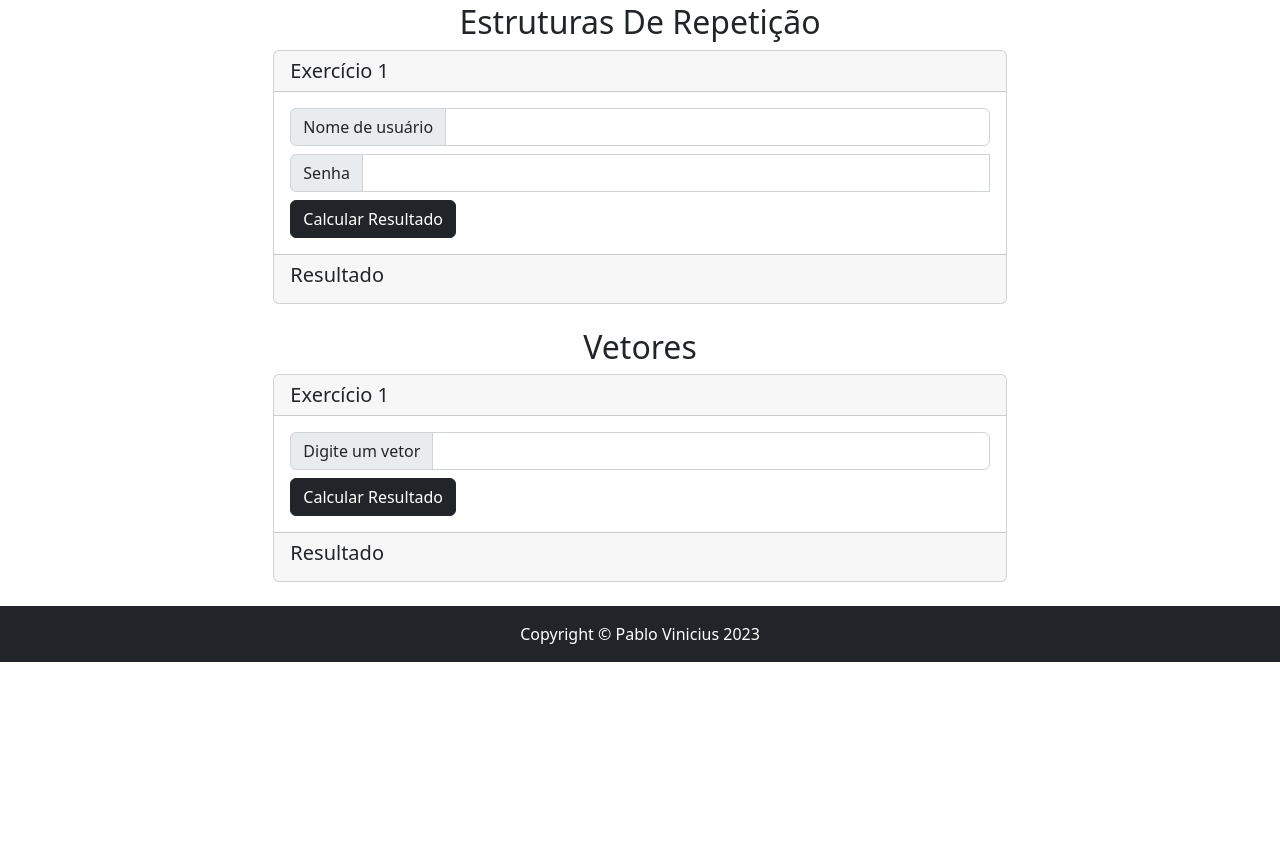
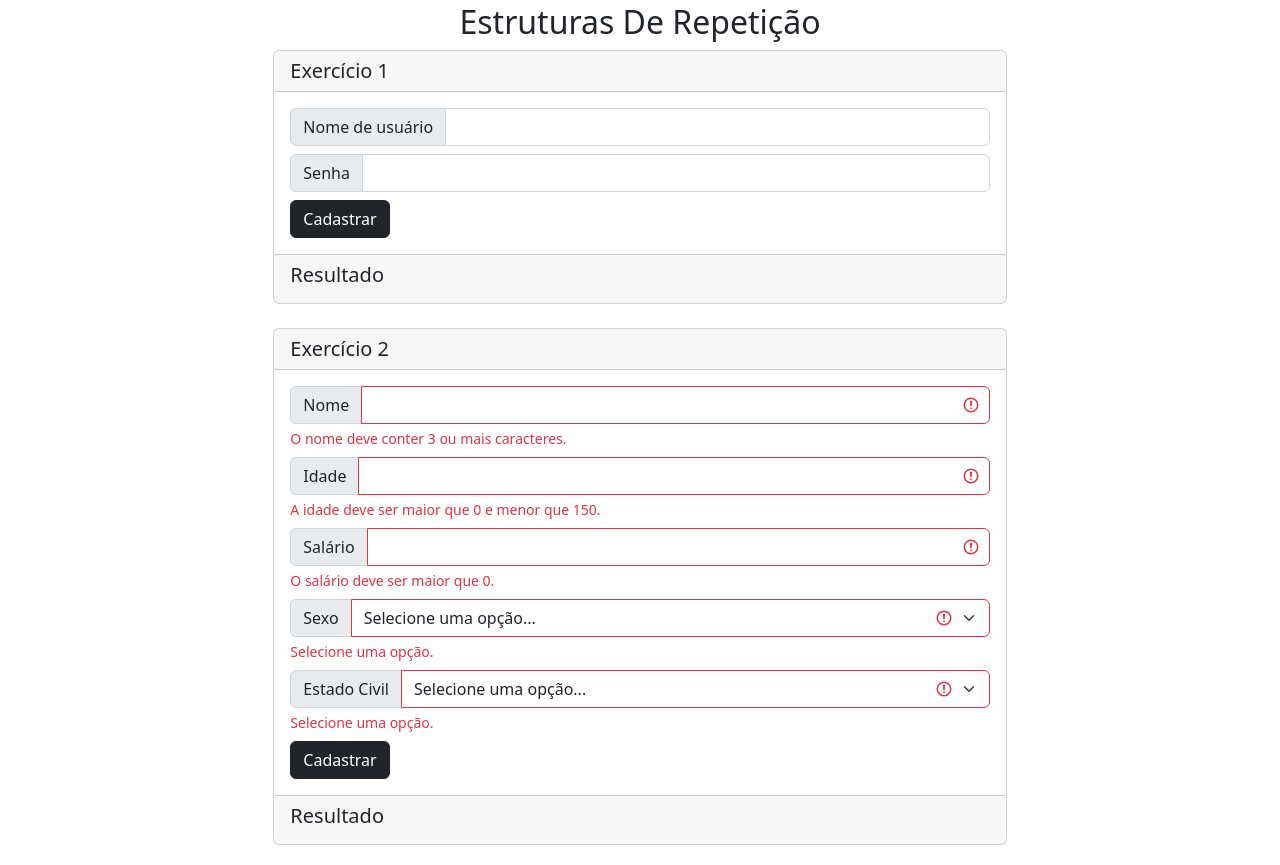
Before and after one commit to pablovns/Listas---LP, a plain HTML site: page pages/lista_5.html in a window 1280 px wide. Shown: the part 915-1780 px from the top of the page. Before the commit the page ends 1577 px from the top, so only its background shows below. Drawn offline with nearby package versions, Linux system fonts and the light colour scheme.

Commit message:
Adicionar formulário P2_2

```diff
--- a/pages/lista_5.html
+++ b/pages/lista_5.html
@@ -88,7 +88,7 @@
             <div class="card-body">
               <form id="p1-ex1">
                 <div class="input-group mb-2">
-                  <span class="input-group-text" id="inputGroup-sizing-default">
+                  <span class="input-group-text">
                     Digite dois números
                   </span>
                   <input id="p1-ex1-input1" type="number" class="form-control" required/>
@@ -110,7 +110,7 @@
             <div class="card-body">
               <form id="p1-ex2">
                 <div class="input-group mb-2">
-                  <span class="input-group-text" id="inputGroup-sizing-default">
+                  <span class="input-group-text">
                     Informe um número
                   </span>
                   <input id="p1-ex2-input1" type="number" class="form-control" required/>
@@ -131,7 +131,7 @@
             <div class="card-body">
               <form id="p1-ex3">
                 <div class="input-group mb-2">
-                  <span class="input-group-text" id="inputGroup-sizing-default">
+                  <span class="input-group-text">
                     Insira o sexo (F ou M)
                   </span>
                   <input
@@ -169,21 +169,18 @@
             <div class="card-body">
               <form id="p2-ex1">
                 <div class="input-group mb-2">
-                  <span class="input-group-text" id="inputGroup-sizing-default"> Nome de usuário </span>
+                  <span class="input-group-text"> Nome de usuário </span>
                   <input id="p2-ex1-input1" type="text" class="form-control" required/>
                 </div>
-                <div class="input-group mb-2">
-                  <span class="input-group-text" id="inputGroup-sizing-default"> Senha </span>
+                <div class="input-group mb-2 has-validation">
+                  <span class="input-group-text"> Senha </span>
                   <input id="p2-ex1-input2" type="password" class="form-control" aria-describedby="p2-ex1-input2Feedback" required/>
                   <div id="p2-ex1-input2Feedback" class="invalid-feedback">
                     Sua senha não pode ser igual ao seu nome de usuário.
                   </div>
-                  <div class="valid-feedback">
-                    Senha válida!
-                  </div>
                 </div>
                 <button type="submit" class="btn btn-dark">
-                  Calcular Resultado
+                  Cadastrar
                 </button>
               </form>
             </div>
@@ -193,6 +190,67 @@
             </div>
           </div>
           <!-- Ex 2 -->
+          <div class="card mb-md-4">
+            <h5 class="card-header">Exercício 2</h5>
+            <div class="card-body">
+              <form id="p2-ex2" novalidate>
+                <div class="input-group mb-2 has-validation">
+                  <span class="input-group-text"> Nome </span>
+                  <input id="p2-ex2-input1" type="text" class="form-control is-invalid" aria-describedby="p2-ex2-input1Feedback" required/>
+                  <div id="p2-ex2-input2Feedback" class="invalid-feedback">
+                    O nome deve conter 3 ou mais caracteres.
+                  </div>
+                </div>
+                <div class="input-group mb-2 has-validation">
+                  <span class="input-group-text"> Idade </span>
+                  <input id="p2-ex2-input2" type="number" min="0" class="form-control is-invalid" aria-describedby="p2-ex2-input2Feedback" required/>
+                  <div id="p2-ex2-input2Feedback" class="invalid-feedback">
+                    A idade deve ser maior que 0 e menor que 150.
+                  </div>
+                </div>
+                <div class="input-group mb-2 has-validation">
+                  <span class="input-group-text"> Salário </span>
+                  <input id="p2-ex2-input3" type="number" class="form-control is-invalid" aria-describedby="p2-ex2-input3Feedback" required/>
+                  <div id="p2-ex2-input3Feedback" class="invalid-feedback">
+                    O salário deve ser maior que 0.
+                  </div>
+                </div>
+                <div class="input-group mb-2 has-validation">
+                  <label class="input-group-text" for="p2-ex2-input4"> Sexo </label>
+                  <select class="form-select is-invalid" id="p2-ex2-input4">
+                    <option selected>Selecione uma opção...</option>
+                    <option value="1">Masculino</option>
+                    <option value="2">Feminino</option>
+                    <option value="3">Prefiro não informar</option>
+                  </select>
+                  <div id="p2-ex2-input4Feedback" class="invalid-feedback">
+                    Selecione uma opção.
+                  </div>
+                </div>
+                <div class="input-group mb-2 has-validation">
+                  <label class="input-group-text" for="p2-ex2-input4"> Estado Civil </label>
+                  <select class="form-select is-invalid" id="p2-ex2-input5">
+                    <option selected>Selecione uma opção...</option>
+                    <option value="1">Solteiro (a) </option>
+                    <option value="2">Casado (a) </option>
+                    <option value="3">Viúvo (a) </option>
+                    <option value="4">Divorciado (a) </option>
+                    <option value="5">Prefiro não informar</option>
+                  </select>
+                  <div id="p2-ex2-input4Feedback" class="invalid-feedback">
+                    Selecione uma opção.
+                  </div>
+                </div>
+                <button type="submit" class="btn btn-dark">
+                  Cadastrar
+                </button>
+              </form>
+            </div>
+            <div class="card-footer footer-resultado">
+              <h5 class="card-title">Resultado</h5>
+              <p id="p2-ex2-resultado" class="m-0"></p>
+            </div>
+          </div>
         </div>
       </div>
       <script type="module" src="../js/lista_5/P2.js"></script>
@@ -207,7 +265,7 @@
             <div class="card-body">
               <form id="p3-ex1">
                 <div class="input-group mb-2">
-                  <span class="input-group-text" id="inputGroup-sizing-default"> Digite um vetor </span>
+                  <span class="input-group-text"> Digite um vetor </span>
                   <input id="p3-ex1-input1" type="text" class="form-control" required/>
                 </div>
                 <button type="submit" class="btn btn-dark">
```
